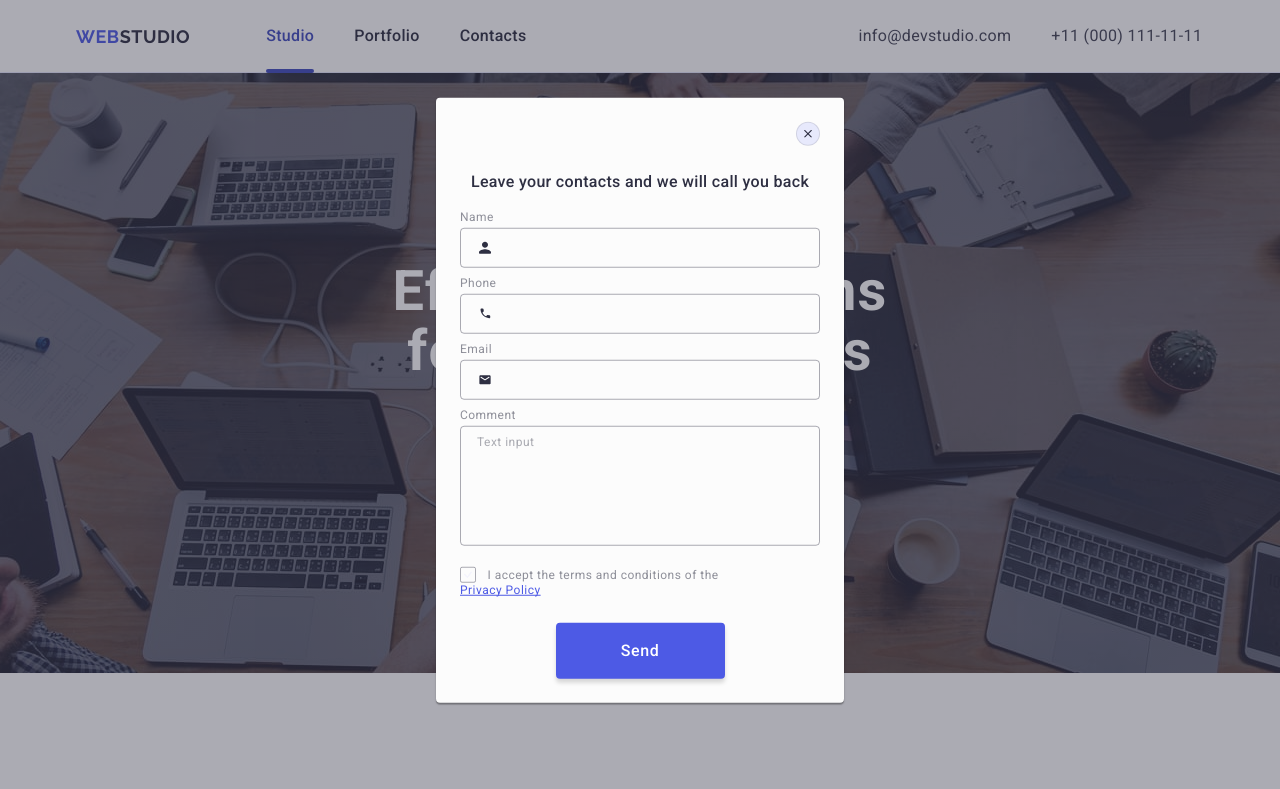
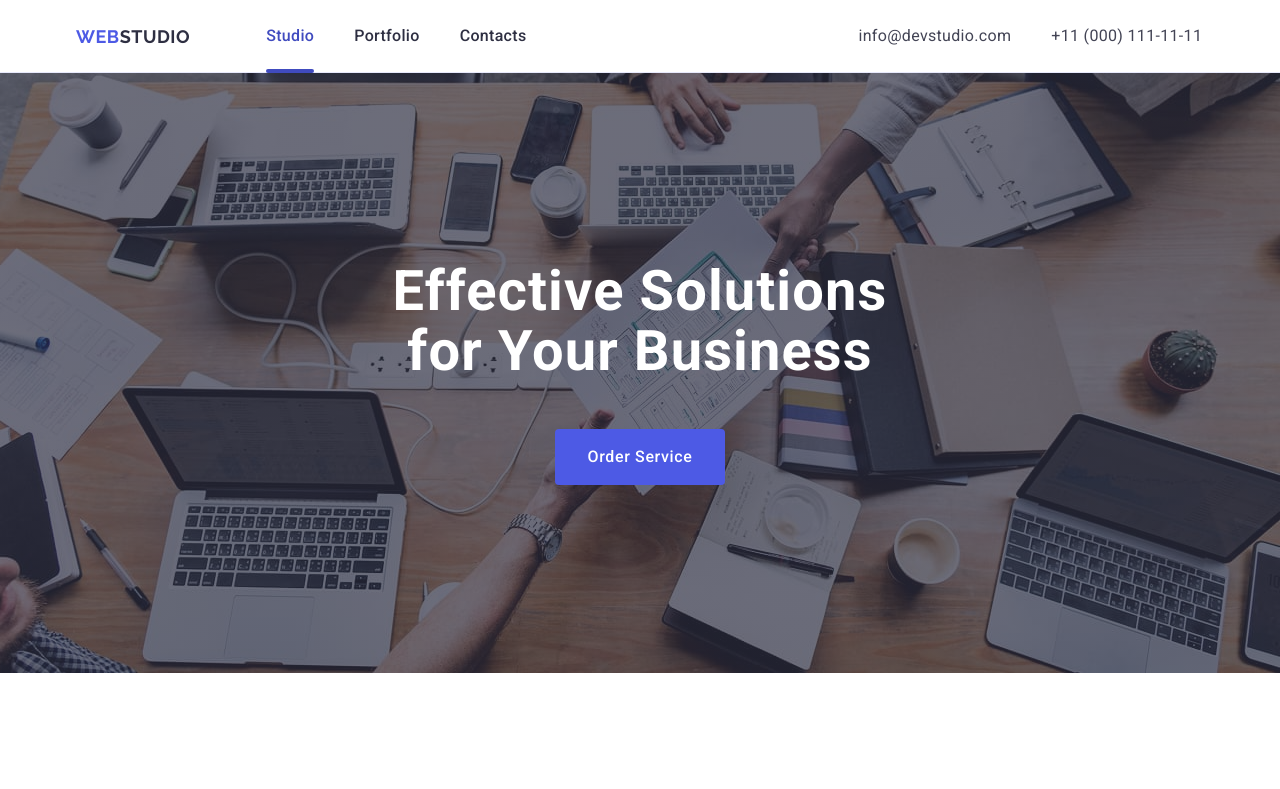
Before and after one commit to vinstq/goit-markup-hw-05, a plain HTML site: page index.html in a window 1280 px wide. Shown: the top 789 px of the page. Drawn offline with nearby package versions, Linux system fonts and the light colour scheme.

Commit message:
im stupid

```diff
--- a/index.html
+++ b/index.html
@@ -407,7 +407,7 @@
             </div>
         </div>
     </footer>
-    <div class="rewiew-popup is-open">
+    <div class="rewiew-popup">
         <div class="rewiew-popup-window">
             <button class="rewiew-popup-btn" type="button">
                 <svg class="popup-close-icon" width="8" height="8">
```
